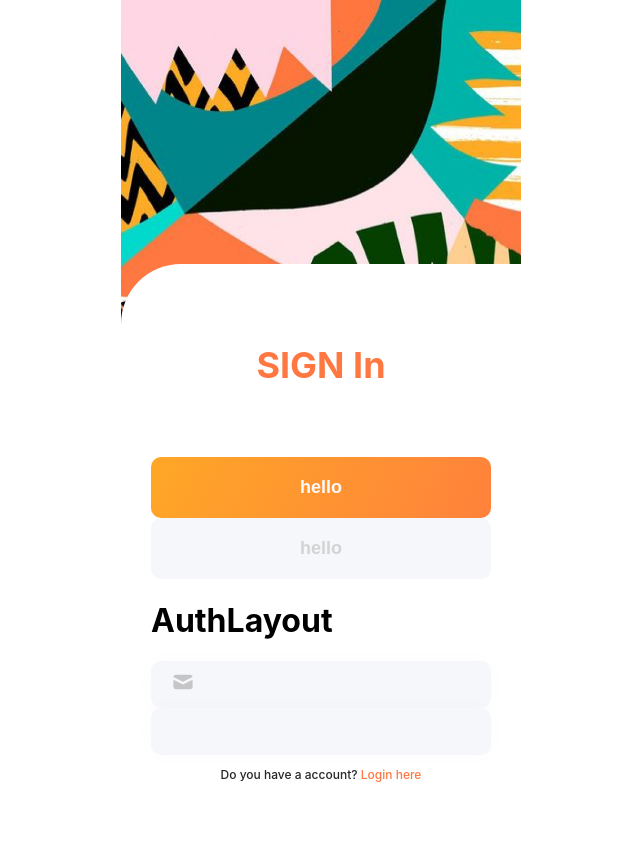
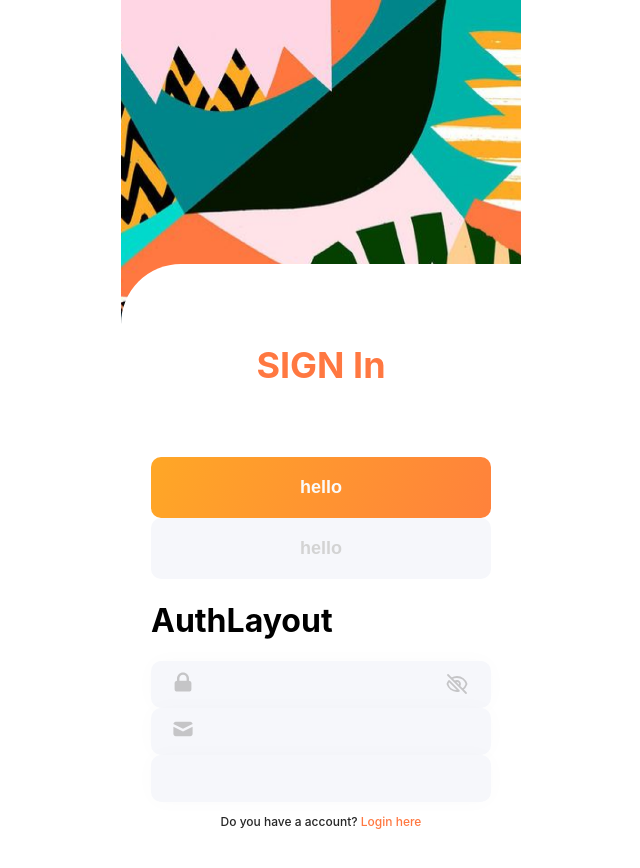
Before and after one commit to kravchuk21/FeedBack-frontend, a Next.js app: page / in a window 1280 px wide. Shown: the top 868 px of the page, without its empty margins (319-959 px from the left). Built offline with nearby package versions, Linux system fonts and the light colour scheme.

Commit message:
Passport Input

```diff
--- /dev/null
+++ b/components/PasswordInput/PasswordInput.module.css
@@ -0,0 +1,11 @@
+.passwordInput {
+    position: relative;
+}
+
+.passwordInputIconButton {
+    position: absolute;
+    right: 20px;
+    z-index: 3;
+    top: 50%;
+    transform: translateY(-50%);
+}
--- /dev/null
+++ b/components/PasswordInput/index.tsx
@@ -0,0 +1,36 @@
+import React, {useState} from 'react';
+import Input from "../Input";
+import IconButton from "../IconButton";
+import styles from "./PasswordInput.module.css";
+
+interface PasswordInput extends Input {
+
+}
+
+const PasswordInput: React.FC<PasswordInput> = ({className, ...props}) => {
+    const [type, setType] = useState<"password" | "text">("password");
+
+    const handleClickIconButton = () => {
+        setType("text")
+    }
+
+    const handleMouseOutIconButton = () => {
+        setType("password")
+    }
+
+    return (
+        <div className={`${styles.passwordInput} ${className}`}>
+            <Input icon="/assets/input_icons/password.svg" type={type} {...props}/>
+            <IconButton className={styles.passwordInputIconButton}
+                        iconPath="/assets/input_icons/eye.svg"
+                        alt="Watch password"
+                        onClick={handleClickIconButton}
+                        onMouseOut={handleMouseOutIconButton}
+                        onBlur={handleMouseOutIconButton}
+
+            />
+        </div>
+    );
+};
+
+export default PasswordInput;
--- a/pages/index.tsx
+++ b/pages/index.tsx
@@ -4,6 +4,7 @@ import styles from '../styles/Home.module.css'
 import AuthLayout from "../layout/AuthLayout";
 import Button from "../components/Button";
 import Input from "../components/Input";
+import PasswordInput from "../components/PasswordInput";
 
 const Home: NextPage = () => {
     return (
@@ -21,6 +22,7 @@ const Home: NextPage = () => {
                 <Button text="hello" onClick={() => console.log(1 + 2)}/>
                 <Button text="hello" disabled onClick={() => console.log("disabled")}/>
                 <h1>AuthLayout</h1>
+                <PasswordInput/>
                 <Input icon='/assets/input_icons/mail.svg' type='email'/>
                 <Input/>
             </AuthLayout>
```
